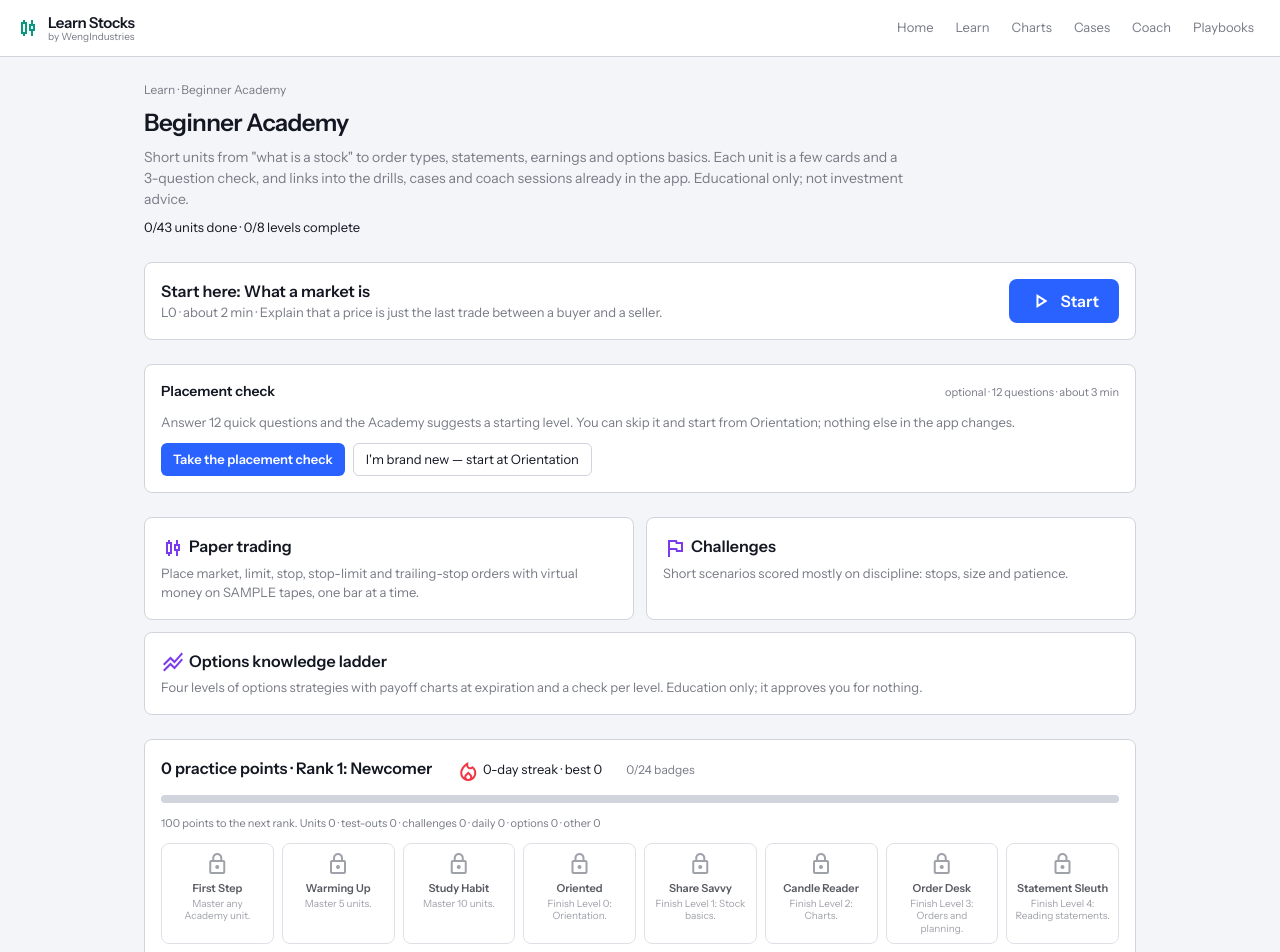
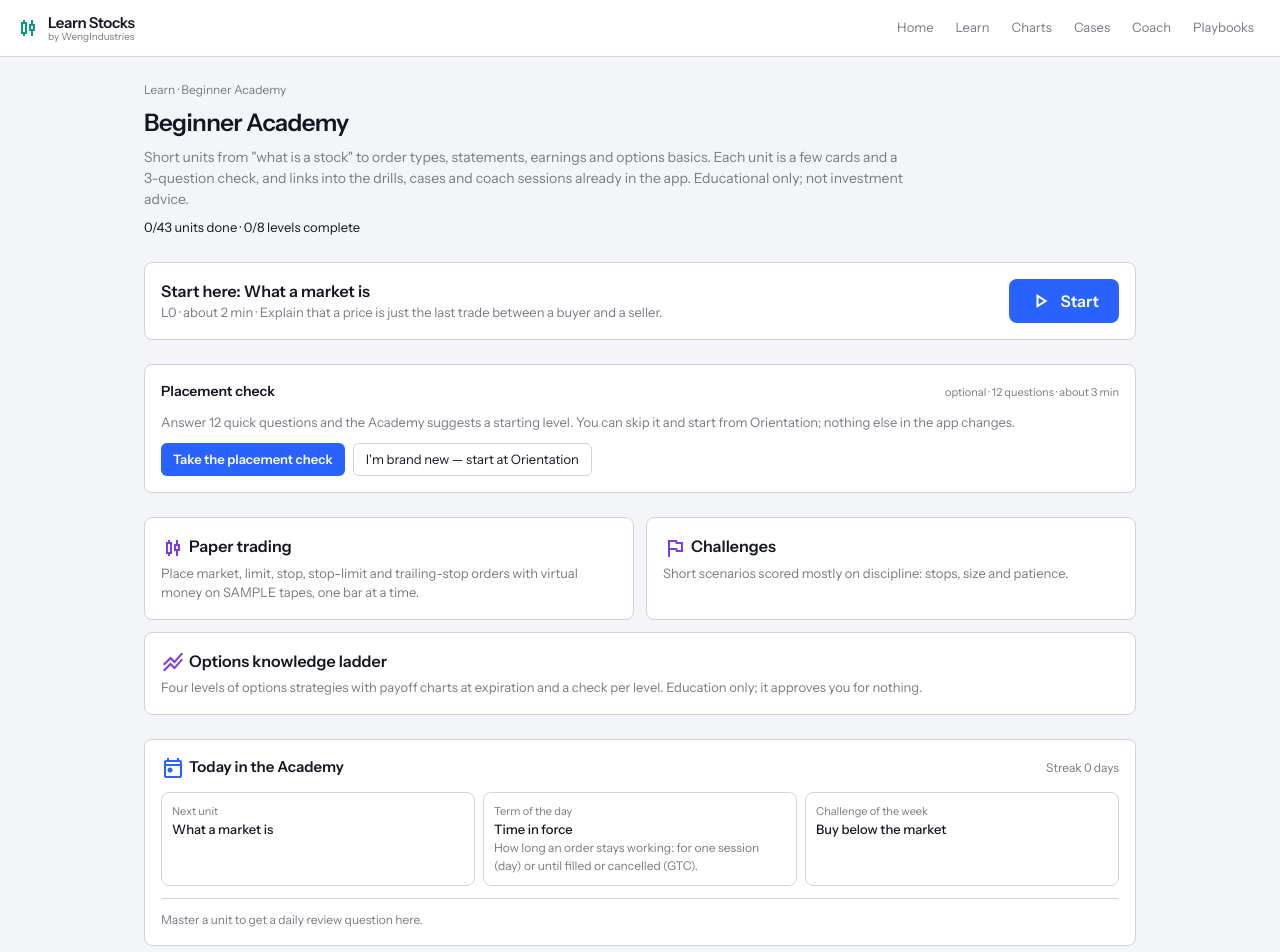
Before and after one commit to Siphon880gh/Stocks-Trainer, a React (Vite) app: page /academy in a window 1280 px wide. Shown: the top 952 px of the page. Built offline with nearby package versions, Linux system fonts and the light colour scheme.

Commit message:
Add the Today card with a daily spaced review question, term of the day and challenge of the week to Home and the Academy hub.

```diff
--- /dev/null
+++ b/src/components/academy/TodayCard.tsx
@@ -0,0 +1,105 @@
+import { useState } from "react";
+import { Link } from "react-router-dom";
+import type { AnswerLetter } from "../../lib/academy/types";
+import { loadAcademy, saveAcademy, type KVStorage } from "../../lib/academy/storage";
+import { recordDaily, todayPicks } from "../../lib/academy/today";
+import { getUnit } from "../../lib/academy/content/levels";
+import { glossaryHref } from "../../lib/academy/refs";
+import { awardDaily } from "../../lib/academy/rewards/award";
+import { computeStreak } from "../../lib/academy/rewards/streak";
+import { loadRewards } from "../../lib/academy/storage";
+import { cn } from "../../lib/utils";
+
+/** BA9.M2: Today card (Home + Academy hub): next unit, one spaced review question, a term, the challenge of the week. */
+export default function TodayCard({ storage, now = () => new Date(), variant = "hub" }: { storage?: KVStorage; now?: () => Date; variant?: "home" | "hub" }) {
+  const [state, setState] = useState(() => loadAcademy(storage).state);
+  const [flash, setFlash] = useState<string | null>(null);
+  const picks = todayPicks(state, now());
+  const unit = picks.nextUnitId ? getUnit(picks.nextUnitId) : null;
+  const q = picks.review;
+  const answered = picks.answered;
+  const streak = computeStreak(loadRewards(storage).state.streak.days, now());
+
+  const answer = (id: AnswerLetter) => {
+    if (!q || answered) return;
+    const correct = id === q.correctAnswer;
+    const next = recordDaily(loadAcademy(storage).state, picks.dateKey, q.id, correct, now());
+    saveAcademy(next, storage);
+    setState(next);
+    const r = awardDaily(picks.dateKey, storage, now());
+    setFlash(r.added ? `+${r.added} points · today counts toward your streak` : "Today already counts toward your streak");
+  };
+
+  return (
+    <section className="panel p-4 space-y-3" data-testid="today-card" data-variant={variant} data-date={picks.dateKey}>
+      <div className="flex flex-wrap items-baseline justify-between gap-2">
+        <h2 className="text-[15px] font-semibold">
+          <span className="material-symbols-outlined text-primary align-middle mr-1" aria-hidden>
+            today
+          </span>
+          Today in the Academy
+        </h2>
+        <span className="text-[12px] text-muted tabular-nums" data-testid="today-streak">
+          Streak {streak.current} {streak.current === 1 ? "day" : "days"}
+          {streak.activeToday ? " · done today" : ""}
+        </span>
+      </div>
+
+      <div className="grid sm:grid-cols-3 gap-2 text-[13px]">
+        {unit ? (
+          <Link to={`/academy/${unit.id}`} className="border border-line rounded-lg p-2.5 hover:border-primary" data-testid="today-next-unit">
+            <p className="text-[11px] text-muted">Next unit</p>
+            <p className="font-medium">{unit.title}</p>
+          </Link>
+        ) : (
+          <Link to="/academy" className="border border-line rounded-lg p-2.5 hover:border-primary">
+            <p className="text-[11px] text-muted">Next unit</p>
+            <p className="font-medium">All units done</p>
+          </Link>
+        )}
+        <Link to={glossaryHref(picks.term.id)} className="border border-line rounded-lg p-2.5 hover:border-primary" data-testid="today-term">
+          <p className="text-[11px] text-muted">Term of the day</p>
+          <p className="font-medium">{picks.term.name}</p>
+          <p className="text-[12px] text-muted line-clamp-2">{picks.term.summary}</p>
+        </Link>
+        <Link to={`/paper/challenges/${picks.challenge.id}`} className="border border-line rounded-lg p-2.5 hover:border-sim" data-testid="today-challenge">
+          <p className="text-[11px] text-muted">Challenge of the week</p>
+          <p className="font-medium">{picks.challenge.title}</p>
+        </Link>
+      </div>
+
+      {q ? (
+        <div className="space-y-1.5 border-t border-line pt-3" data-testid="today-review" data-question={q.id}>
+          <p className="text-[11px] text-muted">Review question{getUnit(q.unitId) ? ` · from "${getUnit(q.unitId)!.title}"` : ""}</p>
+          <p className="text-[13px] font-medium">{q.prompt}</p>
+          <div className="grid sm:grid-cols-2 gap-1">
+            {q.options.map((o) => {
+              return (
+                <button
+                  key={o.id}
+                  type="button"
+                  disabled={!!answered}
+                  onClick={() => answer(o.id)}
+                  className={cn("text-left px-2.5 py-1.5 rounded-md border text-[12px]", answered && o.id === q.correctAnswer ? "border-up bg-up/5" : "border-line")}
+                  data-option={o.id}
+                >
+                  <span className="font-semibold mr-1">{o.id}</span>
+                  {o.label}
+                </button>
+              );
+            })}
+          </div>
+          {answered ? (
+            <p className="text-[12px]" data-testid="today-feedback">
+              {answered.correct ? "Right. " : `Not quite: the answer is ${q.correctAnswer}. `}
+              {q.explanation}
+            </p>
+          ) : null}
+          {flash ? <p className="text-[12px] text-up font-semibold" data-testid="today-flash">{flash}</p> : null}
+        </div>
+      ) : (
+        <p className="text-[12px] text-muted border-t border-line pt-3">Master a unit to get a daily review question here.</p>
+      )}
+    </section>
+  );
+}
--- /dev/null
+++ b/src/lib/academy/today.ts
@@ -0,0 +1,92 @@
+/**
+ * BA9.M1: the "Today" daily-habit picks, from the local calendar date and the stored Academy state.
+ * - Same date + same state → same picks (hash32 on the date key; no Math.random).
+ * - Review question: from mastered units only, spaced: the unit reviewed least recently (or mastered
+ *   earliest, if never reviewed) comes first; a question shown in the previous 7 days is skipped while
+ *   the pool has others.
+ * - Once today's question is answered, the stored question id is the pick (stable after answering).
+ */
+import type { AcademyState } from "./storage";
+import type { LiteracyTerm } from "../literacyTerms";
+import type { UnitQuizItem } from "./types";
+import { UNIT_QUIZ_ITEMS } from "./content/unitQuizzes";
+import { hash32 } from "./mastery";
+import { nextUnit } from "./progress";
+import { ACADEMY_TERMS } from "./terms";
+import { challengeOfTheWeek, type Challenge } from "./challenges";
+import { addDays, dayKey } from "./rewards/streak";
+
+export const NO_REPEAT_DAYS = 7;
+
+export interface TodayPicks {
+  dateKey: string;
+  nextUnitId: string | null;
+  review: UnitQuizItem | null;
+  answered: { questionId: string; correct: boolean } | null;
+  term: LiteracyTerm;
+  challenge: Challenge;
+}
+
+const byId = new Map(UNIT_QUIZ_ITEMS.map((q) => [q.id, q]));
+
+/** Question ids shown on the `NO_REPEAT_DAYS` days before `dateKey`. */
+export function recentQuestionIds(state: AcademyState, dateKey: string): Set<string> {
+  const out = new Set<string>();
+  for (let i = 1; i <= NO_REPEAT_DAYS; i++) {
+    const d = state.daily[addDays(dateKey, -i)];
+    if (d) out.add(d.questionId);
+  }
+  return out;
+}
+
+/** Mastered units, least recently reviewed (then earliest mastered, then id) first. */
+export function reviewOrder(state: AcademyState): string[] {
+  const lastReview = new Map<string, string>();
+  for (const [day, d] of Object.entries(state.daily)) {
+    const u = byId.get(d.questionId)?.unitId;
+    if (u && (lastReview.get(u) ?? "") < day) lastReview.set(u, day);
+  }
+  return Object.entries(state.units)
+    .filter(([, r]) => r.masteredAt)
+    .map(([id, r]) => ({ id, key: lastReview.get(id) ?? "", at: r.masteredAt! }))
+    .sort((a, b) => (a.key !== b.key ? (a.key < b.key ? -1 : 1) : a.at !== b.at ? (a.at < b.at ? -1 : 1) : a.id < b.id ? -1 : 1))
+    .map((x) => x.id);
+}
+
+export function pickReview(state: AcademyState, dateKey: string): UnitQuizItem | null {
+  const stored = state.daily[dateKey];
+  if (stored && byId.has(stored.questionId)) return byId.get(stored.questionId)!;
+  const order = reviewOrder(state).filter((u) => UNIT_QUIZ_ITEMS.some((q) => q.unitId === u));
+  if (!order.length) return null;
+  const recent = recentQuestionIds(state, dateKey);
+  const h = hash32(`${dateKey}:review`);
+  for (const u of order) {
+    const fresh = UNIT_QUIZ_ITEMS.filter((q) => q.unitId === u && !recent.has(q.id));
+    if (fresh.length) return fresh[h % fresh.length]!;
+  }
+  // Pool too small for 7 days without a repeat: fall back to the least recently reviewed unit.
+  const all = UNIT_QUIZ_ITEMS.filter((q) => q.unitId === order[0]);
+  return all[h % all.length]!;
+}
+
+export function pickTerm(dateKey: string): LiteracyTerm {
+  return ACADEMY_TERMS[hash32(`${dateKey}:term`) % ACADEMY_TERMS.length]!;
+}
+
+export function todayPicks(state: AcademyState, now: Date, timeZone?: string): TodayPicks {
+  const dateKey = dayKey(now, timeZone);
+  return {
+    dateKey,
+    nextUnitId: nextUnit(state),
+    review: pickReview(state, dateKey),
+    answered: state.daily[dateKey] ?? null,
+    term: pickTerm(dateKey),
+    challenge: challengeOfTheWeek(now, timeZone),
+  };
+}
+
+/** Records today's answer once; a second answer on the same day is ignored. */
+export function recordDaily(state: AcademyState, dateKey: string, questionId: string, correct: boolean, now = new Date()): AcademyState {
+  if (state.daily[dateKey]) return state;
+  return { ...state, daily: { ...state.daily, [dateKey]: { questionId, correct } }, updatedAt: now.toISOString() };
+}
--- a/src/pages/Dashboard.tsx
+++ b/src/pages/Dashboard.tsx
@@ -1,6 +1,7 @@
 import { useMemo, useState } from "react";
 import MacroHomeTip from "../components/macro/MacroHomeTip";
 import PlacementCard from "../components/academy/PlacementCard";
+import TodayCard from "../components/academy/TodayCard";
 import { Link } from "react-router-dom";
 import GoalPicker from "../components/GoalPicker";
 import JargonText from "../components/JargonText";
@@ -132,6 +133,8 @@ export default function Dashboard() {
       {goalPending ? <GoalPicker onConfirmed={refreshProgress} /> : null}
       {/* Beginner Academy (BA3.M3): optional, dismissible, only after the goal picker is confirmed. */}
       {!goalPending ? <PlacementCard variant="home" /> : null}
+      {/* Beginner Academy (BA9.M2): Today card, after the goal picker is confirmed. */}
+      {!goalPending ? <TodayCard variant="home" /> : null}
 
       <section className="flex flex-wrap items-end justify-between gap-4">
         <div className="min-w-0">
--- a/src/pages/academy/AcademyHub.tsx
+++ b/src/pages/academy/AcademyHub.tsx
@@ -6,6 +6,7 @@ import { loadAcademy, type KVStorage } from "../../lib/academy/storage";
 import { academySummary, coursePct, isLevelComplete, isLevelUnlocked, levelPct, nextUnit, unitStatus, type UnitStatus } from "../../lib/academy/progress";
 import { TEST_OUT_LEVELS } from "../../lib/academy/testOut";
 import PlacementCard from "../../components/academy/PlacementCard";
+import TodayCard from "../../components/academy/TodayCard";
 import RewardsPanel from "../../components/academy/RewardsPanel";
 import { cn } from "../../lib/utils";
 
@@ -91,6 +92,8 @@ export default function AcademyHub({ storage, extra }: { storage?: KVStorage; ex
         </Link>
       </section>
 
+      <TodayCard storage={storage} />
+
       <RewardsPanel storage={storage} />
 
       {extra}
```
Also changed, not shown: 9 other files (tests, documents, lock files or other folders).
